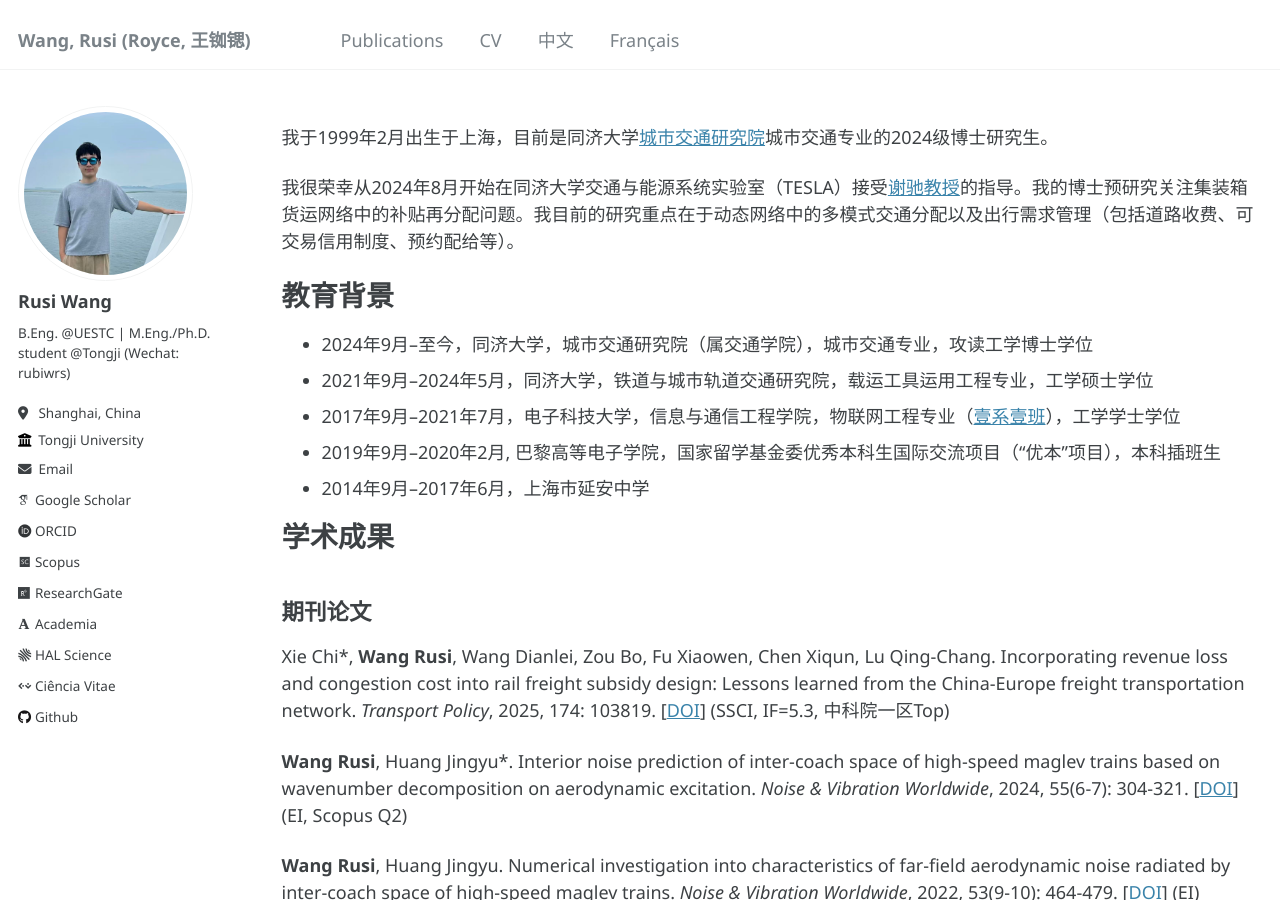
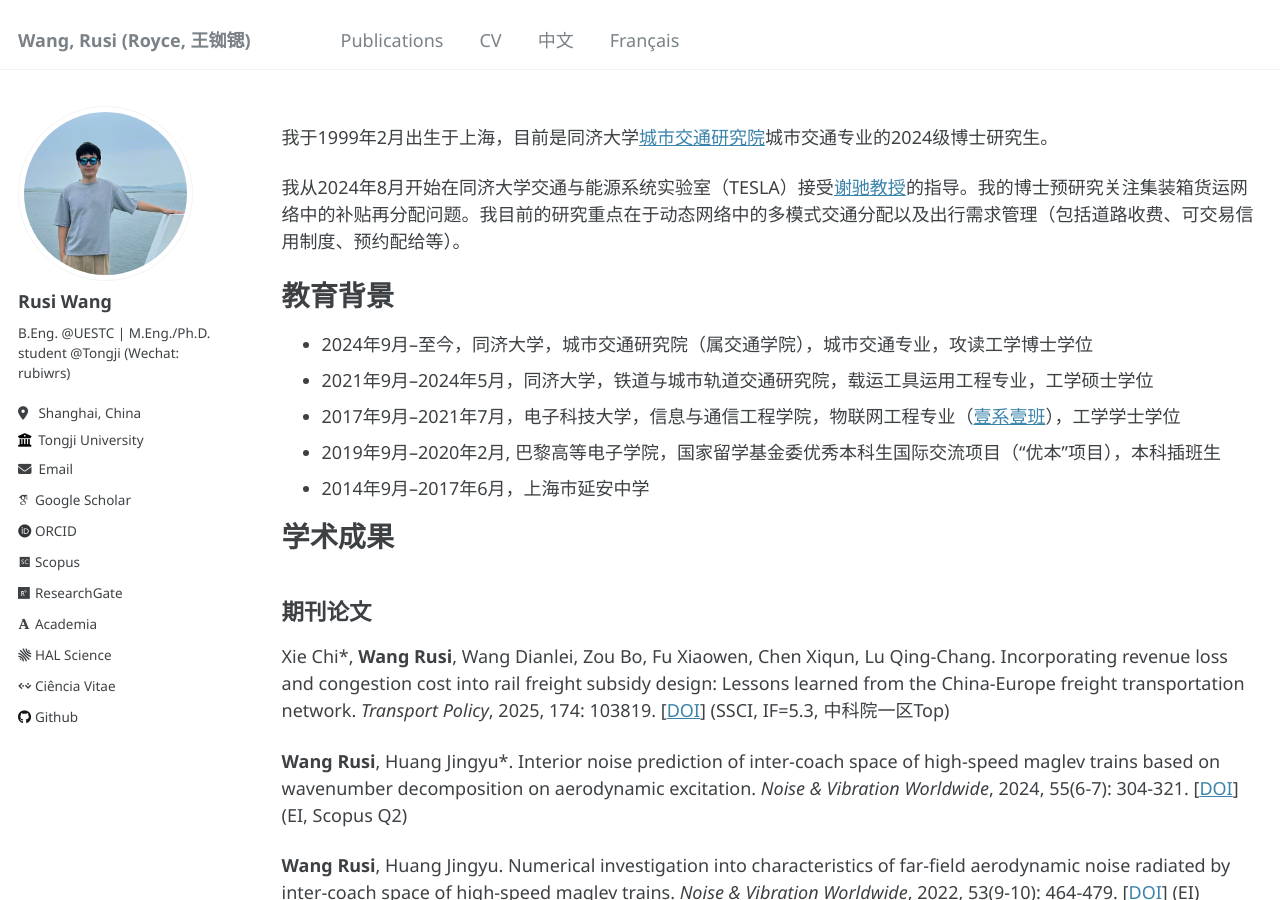
Before and after one commit to RusiWang99/RusiWang99.github.io, a Jekyll site: the page built from _pages/chinese.md, in a window 1280 px wide and 900 px high. Built offline with Jekyll 4.4.1, drawn with Linux system fonts in a browser that asks for light colours; some web fonts are replaced.

Commit message:
Update chinese.md

```diff
--- a/_pages/chinese.md
+++ b/_pages/chinese.md
@@ -7,7 +7,7 @@ author_profile: true
 
 我于1999年2月出生于上海，目前是同济大学[城市交通研究院](https://umi.tongji.edu.cn/)城市交通专业的2024级博士研究生。
 
-我很荣幸从2024年8月开始在同济大学交通与能源系统实验室（TESLA）接受[谢驰教授](https://scholar.google.com/citations?hl=en&user=LQ3KKYQAAAAJ&view_op=list_works&sortby=pubdate)的指导。我的博士预研究关注集装箱货运网络中的补贴再分配问题。我目前的研究重点在于动态网络中的多模式交通分配以及出行需求管理（包括道路收费、可交易信用制度、预约配给等）。
+我从2024年8月开始在同济大学交通与能源系统实验室（TESLA）接受[谢驰教授](https://scholar.google.com/citations?hl=en&user=LQ3KKYQAAAAJ&view_op=list_works&sortby=pubdate)的指导。我的博士预研究关注集装箱货运网络中的补贴再分配问题。我目前的研究重点在于动态网络中的多模式交通分配以及出行需求管理（包括道路收费、可交易信用制度、预约配给等）。
 
 教育背景
 ======
```
